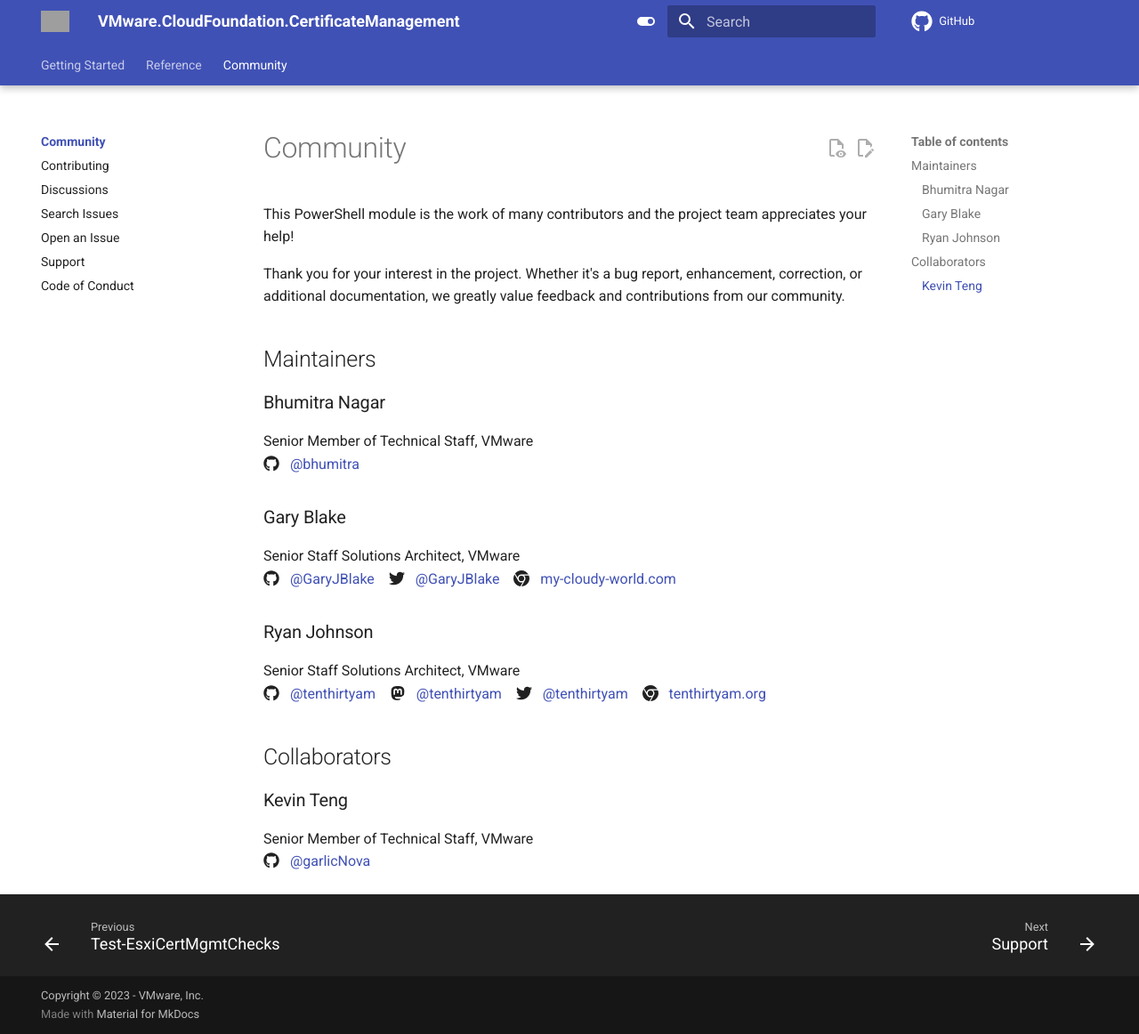
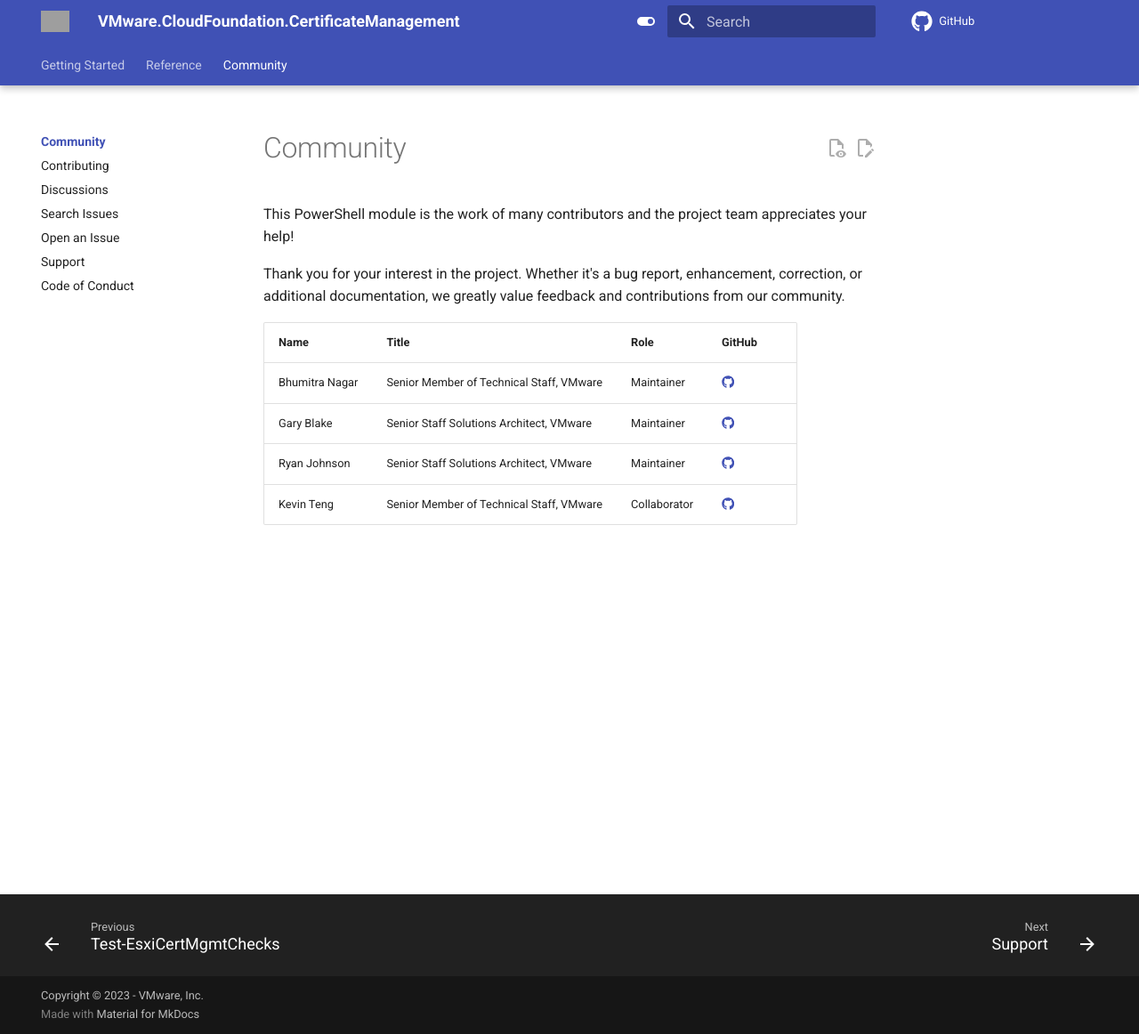
Before and after one commit to vmware/powershell-module-for-vmware-cloud-foundation-certificate-management, an MkDocs documentation site: the page built from docs/community/index.md, in a window 1280 px wide and 1162 px high. Shown: the whole window at 89% size. Built offline with MkDocs 1.6.1 and Material for MkDocs 9.7.7, drawn with Linux system fonts in a browser that asks for light colours; comment, search, counter and statistics services are not loaded; the version menu is left out; grey boxes are pictures that could not be loaded.

```diff
--- a/docs/community/index.md
+++ b/docs/community/index.md
@@ -5,31 +5,9 @@ This PowerShell module is the work of many contributors and the project team app
 Thank you for your interest in the project. Whether it's a bug report, enhancement, correction, or
 additional documentation, we greatly value feedback and contributions from our community.
 
-## Maintainers
-
-### Bhumitra Nagar
-
-Senior Member of Technical Staff, VMware</br>
-:fontawesome-brands-github: &nbsp; [@bhumitra](https://github.com/bhumitra)
-
-### Gary Blake
-
-Senior Staff Solutions Architect, VMware</br>
-:fontawesome-brands-github: &nbsp; [@GaryJBlake](https://github.com/GaryJBlake) &nbsp;&nbsp;
-:fontawesome-brands-twitter: &nbsp; [@GaryJBlake](https://twitter.com/GaryJBlake) &nbsp;&nbsp;
-:fontawesome-brands-chrome: &nbsp; [my-cloudy-world.com](https://my-cloudy-world.com)
-
-### Ryan Johnson
-
-Senior Staff Solutions Architect, VMware</br>
-:fontawesome-brands-github: &nbsp; [@tenthirtyam](https://github.com/tenthirtyam) &nbsp;&nbsp;
-:fontawesome-brands-mastodon: &nbsp; [@tenthirtyam](https://mastodon.social/@tenthirtyam) &nbsp;&nbsp;
-:fontawesome-brands-twitter: &nbsp; [@tenthirtyam](https://twitter.com/tenthirtyam) &nbsp;&nbsp;
-:fontawesome-brands-chrome: &nbsp; [tenthirtyam.org](https://tenthirtyam.org)
-
-## Collaborators
-
-### Kevin Teng
-
-Senior Member of Technical Staff, VMware</br>
-:fontawesome-brands-github: &nbsp; [@garlicNova](https://github.com/garlicNova)
+Name           | Title                                    | Role         | GitHub                                                       |
+---------------|------------------------------------------|--------------|--------------------------------------------------------------|
+Bhumitra Nagar | Senior Member of Technical Staff, VMware | Maintainer   | [:fontawesome-brands-github:](https://github.com/bhumitra)   |
+Gary Blake     | Senior Staff Solutions Architect, VMware | Maintainer   | [:fontawesome-brands-github:](https://github.com/GaryJBlake) |
+Ryan Johnson   | Senior Staff Solutions Architect, VMware | Maintainer   | [:fontawesome-brands-github:](https://github.com/tenthirtyam)|
+Kevin Teng     | Senior Member of Technical Staff, VMware | Collaborator | [:fontawesome-brands-github:](https://github.com/garlicNova) |
```
Also changed, not shown: README.md (+7 -8 lines), docs/community/support.md (+8 -7 lines).
